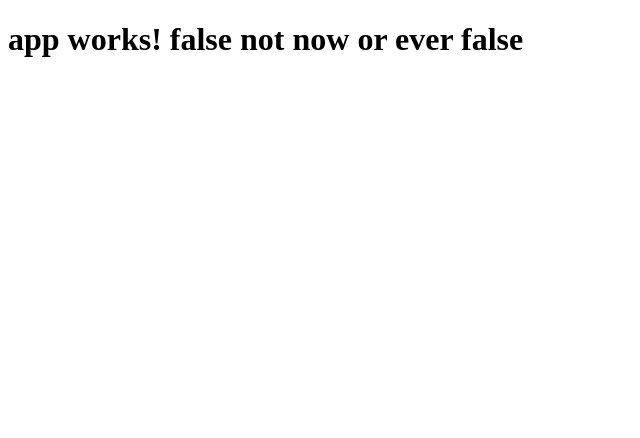
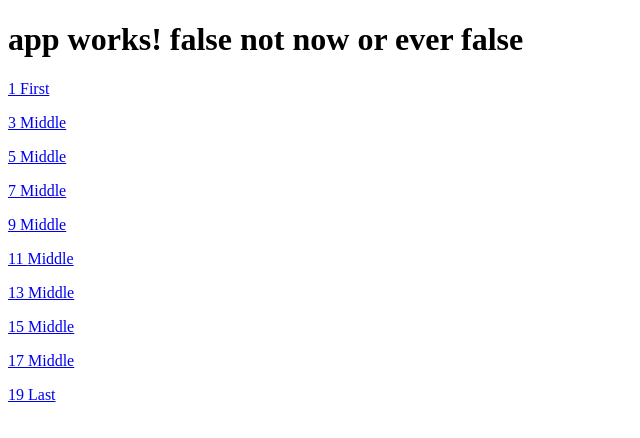
Before and after one commit to MarcusTHellams/ang2strucdirective, an Angular app: page / in a window 1280 px wide. Shown: the top 438 px of the page, without its empty margins (0-640 px from the left). Built offline with nearby package versions, Linux system fonts and the light colour scheme.

Commit message:
Final Working

```diff
--- a/src/app/app.component.html
+++ b/src/app/app.component.html
@@ -9,4 +9,22 @@
   <span *ngIf="last">- Last</span>
 </p>-->
 
-<!--<p *bnLoop="let i from 1 to 1 step 1; let first = first; let last = last;"></p>-->
+<p *bnLoop="let i from lowerbound to upperbound step increment; let first = first; let last = last; let middle = middle;">
+  <a href="javascript:void(0)" (click)="setFrom(i)">
+    {{i}}
+   <span *ngIf="first ">First</span>
+   <span *ngIf="last ">Last</span>
+   <span *ngIf="middle ">Middle</span>
+
+   </a>
+</p>
+
+
+<!--<p *bnLoop="let i from lowerbound to upperbound step increment; let first = first; let last = last;">
+  <a href="javascript:void(0)" (click)="setTo(i)">
+    {{i}}
+   <span *ngIf="first ">First</span>
+   <span *ngIf="last ">Last</span>
+
+   </a>
+</p>-->
--- a/src/app/app.component.ts
+++ b/src/app/app.component.ts
@@ -9,4 +9,8 @@ export class AppComponent {
   title = 'app works!';
   show = false;
   killer = true;
+
+  lowerbound = 1;
+  upperbound = 20;
+  increment = 2;
 }
--- a/src/app/bn-loop.directive.ts
+++ b/src/app/bn-loop.directive.ts
@@ -20,6 +20,8 @@ export class BnLoopDirective implements OnChanges {
   private _step: Number;
   private renderedRange: Array<any> = [];
   private renderedViews: Object = {};
+  private range: Array<number> = [];
+  private collection: any;
   private generateRange(from, to, step) {
     let range = [];
     // Incrementing range.
@@ -39,12 +41,11 @@ export class BnLoopDirective implements OnChanges {
   constructor(private viewContainer: ViewContainerRef, private templateRef: TemplateRef<any>) { }
 
   ngOnChanges(changes) {
-    this._step = 1;
-    let range = this.generateRange(this._from, this._to, this._step);
+    this.range = this.generateRange(this._from, this._to, this._step);
     let views = {};
 
-    for (let domIndex = 0, domLength = range.length; domIndex < domLength; domIndex++) {
-      let i = range[domIndex];
+    for (let domIndex = 0, domLength = this.range.length; domIndex < domLength; domIndex++) {
+      let i = this.range[domIndex];
       let existingViewRef = (this.renderedViews[i] && this.renderedViews[i].viewRef);
       views[i] = {
         index: i,
@@ -67,25 +68,18 @@ export class BnLoopDirective implements OnChanges {
     }
 
     // Finally, let's update existing views and render any new ones.
-    for (let domIndex = 0; domIndex < range.length; domIndex++) {
-      let i = range[domIndex];
+    for (let domIndex = 0; domIndex < this.range.length; domIndex++) {
+      let i = this.range[domIndex];
       let view = views[i];
       // If this view didn't pull an existing viewRef from the
       // previous range, let's create a new clone.
       if (!view.viewRef) {
-        view.viewRef = this.viewContainer.createEmbeddedView(this.templateRef, domIndex);
+        view.viewRef = this.viewContainer.createEmbeddedView(this.templateRef);
       }
       // Set up all the local variable bindings.
       // --
       // NOTE: The "$implicit" variable is the first #var in the
       // template syntax.
-
-      // view.viewRef.setLocal("$implicit", i);
-      // view.viewRef.setLocal("first", view.first);
-      // view.viewRef.setLocal("last", view.last);
-      // view.viewRef.setLocal("middle", view.middle);
-      // view.viewRef.setLocal("even", view.even);
-      // view.viewRef.setLocal("odd", view.odd);
 
       view.viewRef.context.$implicit = i;
       view.viewRef.context.first = view.first;
@@ -96,7 +90,7 @@ export class BnLoopDirective implements OnChanges {
     }
     // Store the new range configuration for comparison in the next
     // change event.
-    this.renderedRange = range;
+    this.renderedRange = this.range;
     this.renderedViews = views;
 
 
```
